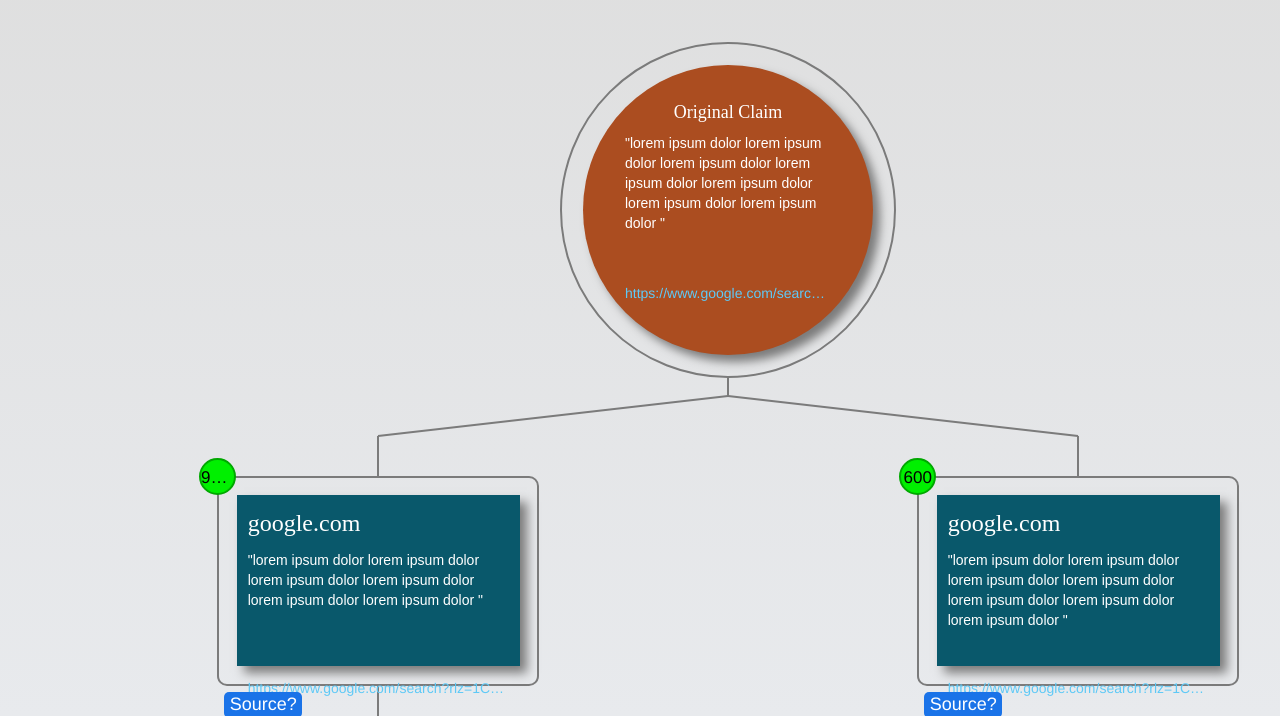
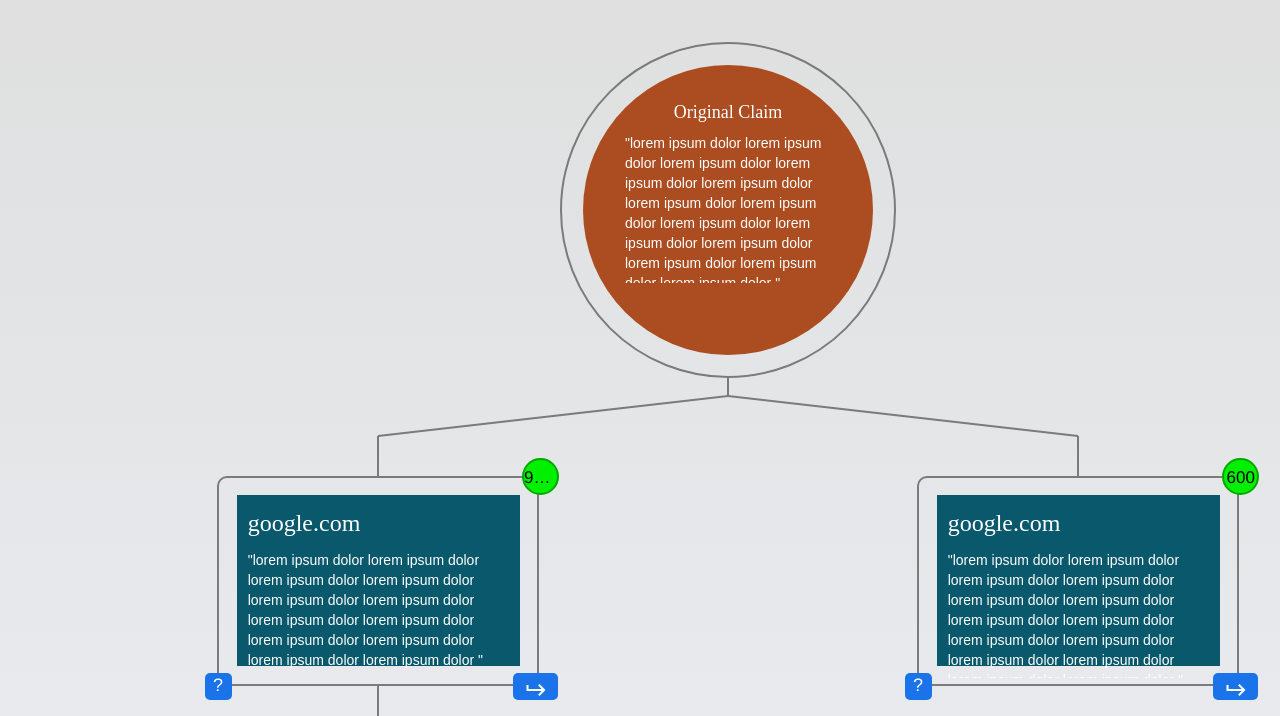
Before and after one commit to connorjoleary/DeepCite, a browser extension: page extension/tree.html in a window 1280 px wide. Shown: the part 84-800 px from the top of the page. Drawn offline with Linux system fonts and the light colour scheme.

Commit message:
add link button to ui

```diff
--- a/extension/css/tree.css
+++ b/extension/css/tree.css
@@ -64,6 +64,15 @@
 	cursor: pointer;
 }
 
+.link-button {
+	border-radius: 5px;
+	background-color: #1a73e8;
+	color: white;
+	padding: 0.5em 1em;
+	font-size: large;
+	cursor: pointer;
+}
+
 .content {
 	width: 100%;
 	margin: auto;
@@ -94,7 +103,6 @@
 	border-radius: 15em;
 	padding-top: 2.5em;
 	width: 100%;
-	box-shadow: 0.5em 0.5em 10px #7b7b7b;
 }
 
 .claim-content {
@@ -143,7 +151,7 @@
 .section-content.score {
 	font-size: 17px;
 	text-align: center;
-	margin: calc(-1em - 3px) 0 0 calc(-1em - 3px);
+	margin: calc(-1em - 3px) 0 0 calc(1em + 3px);
 	width: 2.2em;
 	height: 2.2em;
 	padding-top: 0.35em;
@@ -181,17 +189,21 @@
 }
 
 .section-content.vote-wrapper {
-	width: 40%;
+	width: 100%;
 	display: flex;
-	margin-top: 1.5em;
+	overflow: visible;
+	position: relative;
+    top: .5em;
 }
 
 .vote-button {
 	cursor: pointer;
 	text-align: center;
+	width: 1.5em;
+	height: 1.5em;
 	padding: 0 0.3em;
-	margin: 0.3em;
 	position: relative;
+	left: calc(-.8em);
 }
 
 .vote-button.btn-disabled {
@@ -199,6 +211,23 @@
 }
 
 .vote-button-image {
+	width: 1.5em;
+	height: 1.5em;
+}
+
+.link-button {
+	cursor: pointer;
+	text-align: center;
+	width: 2.5em;
+	height: 1.5em;
+	padding: 0.3em 0;
+	position: relative;
+	margin-left: auto;
+	transform: scale(-1, 1);
+	right: calc(-1em - 3px);
+}
+
+.link-button-image {
 	width: 1.5em;
 	height: 1.5em;
 }
@@ -218,6 +247,7 @@
 	height: 2.5em;
 	position: relative;
 	z-index: 1;
+	margin-left: auto;
 }
 
 .cite-middle-box {
@@ -234,5 +264,4 @@
 	padding: 0.8em;
 	color: white;
 	background-color: #09586b;
-	box-shadow: 0.5em 0.5em 10px #7b7b7b;
 }
--- a/extension/js/tree.js
+++ b/extension/js/tree.js
@@ -75,7 +75,7 @@
 		}
 		text = "";
 		// get a random amount of text
-		randomTextCount = (Math.floor(Math.random() * 10) + 1);
+		randomTextCount = (Math.floor(Math.random() * 20) + 1);
 		while (randomTextCount > 0) {
 			text = text + "" + randomText;
 			randomTextCount--;
@@ -321,7 +321,6 @@
 function populateDataIntoCiteBox(citeBox, data) {
 	var sourceNode = citeBox.getElementsByClassName("section-content source")[0];
 	var titleNode = citeBox.getElementsByClassName("section-content title")[0];
-	var linkNode = citeBox.getElementsByClassName("section-content link")[0];
 	var scoreNode = citeBox.getElementsByClassName("section-content score")[0];
 
 	citeBox.style = null;
@@ -331,11 +330,12 @@
 		titleNode.innerText = (new URL(data.link)).hostname.replace('www.','')
 	}
 	sourceNode.innerText = `"` + data.source + `"`;
-	linkNode.innerText = data.link;
+
+	var linkButton = citeBox.getElementsByClassName("link-button link")[0];
 
 	var newLink = useTextFragment(data.link, data.source)
 	console.log(`changing ${data.link} into ${newLink}`)
-	linkNode.href = newLink;
+	// linkNode.href = newLink;
 	// score node changes color depending on the score
 	scoreNode.innerText = Math.floor(data.score * 100);
 	scoreNode.style.backgroundColor = getBackgroundColorByScore(Math.floor(data.score * 100), 1);
--- a/extension/tree.html
+++ b/extension/tree.html
@@ -6,6 +6,7 @@
 	<title>DeepCite Source Tree</title>
 	<link href="css/bootstrap.min.css" rel="stylesheet">
 	<link href="css/tree.css" rel="stylesheet">
+	<link rel="stylesheet" href="https://fonts.googleapis.com/icon?family=Material+Icons">
 
 	<script src="js/jquery-3.2.1.min.js"></script>
 	<script src="js/bootstrap.min.js"></script>
@@ -61,13 +62,17 @@
 				<div class="cite-middle-box-content">
 					<div class="section-content title"></div>
 					<div class="section-content source"></div>
-					<a class="section-content link"></a>
 				</div>
 			</div>
 			<div class="section-content vote-wrapper">
 				<div class="vote-button upvote" id="vote-button">
-					Source?
+					?
 				</div>
+				<div class="link-button link" id="link-button">
+					<i class="material-icons">keyboard_return</i>
+				</div>
+			</div>
+			<div class="section-content vote-wrapper">
 			</div>
 		</div>
 	</div>
```
